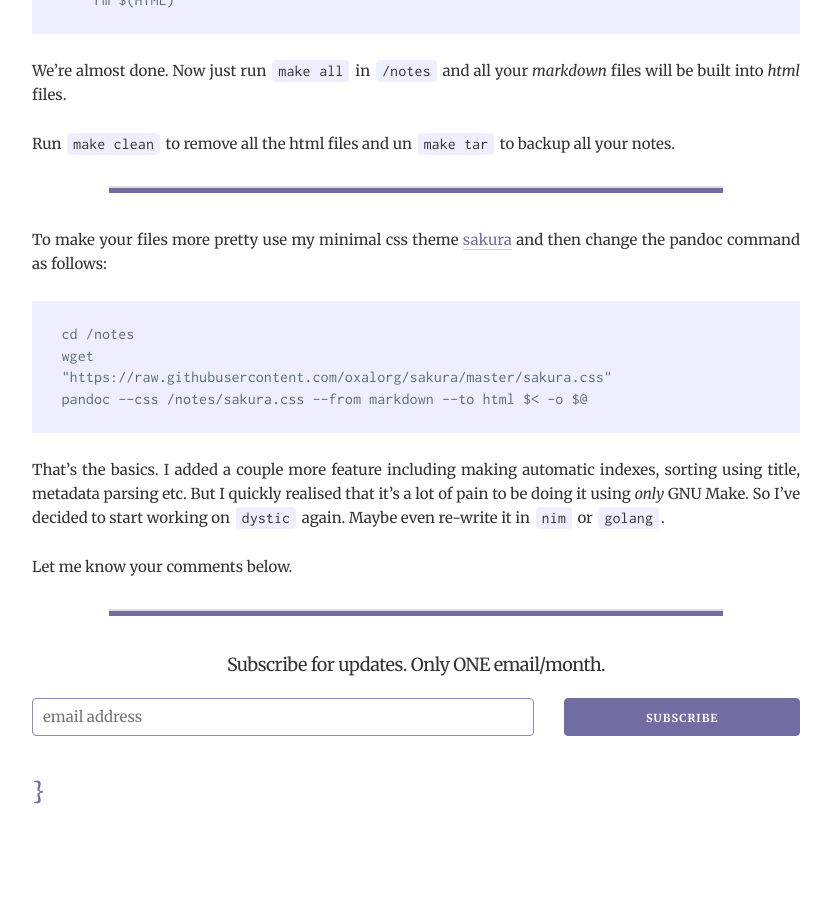
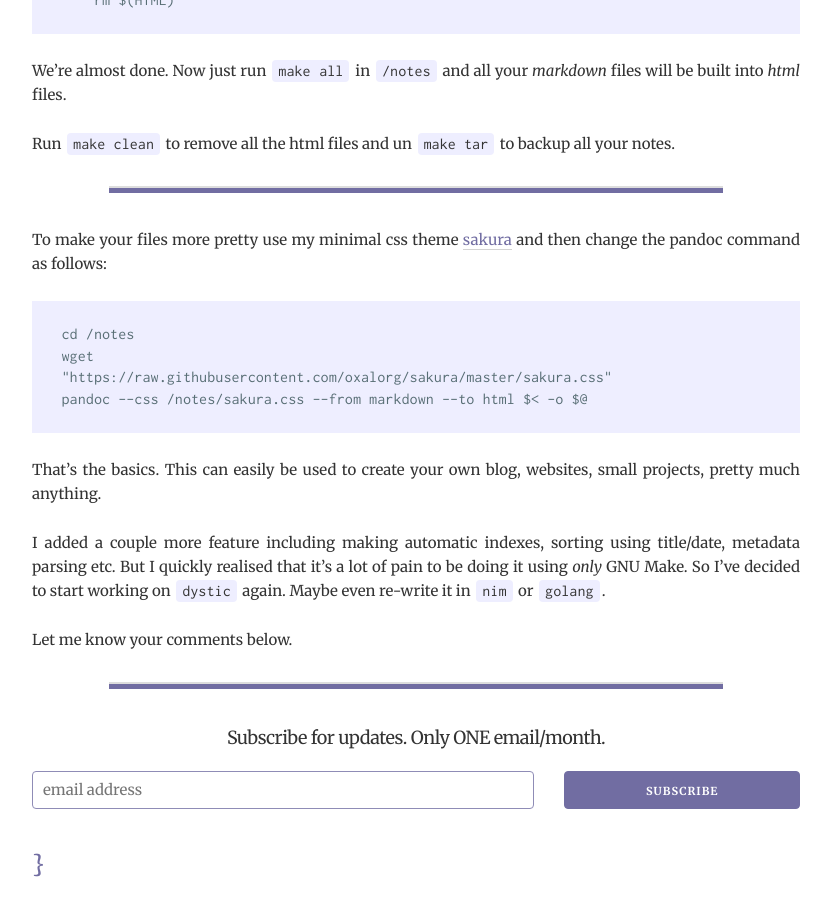
Before and after one commit to Computableverse/computableverse.github.io, a Jekyll site: the page built from _posts/2016-10-28-create-website-using-pandoc-make-file.md, in a window 1280 px wide and 900 px high, scrolled down 1405 px. Shown: the whole window, without its empty margins (224-1055 px from the left). Built offline with Jekyll 4.4.1, drawn with Linux system fonts in a browser that asks for light colours; comment, search, counter and statistics services are not loaded; before the commit the page ends 2232 px from its top, so only the background shows below that.

Commit message:
ghPublish UPDATE: 2016-10-28-create-website-using-pandoc-make-file.md

````diff
--- a/_posts/2016-10-28-create-website-using-pandoc-make-file.md
+++ b/_posts/2016-10-28-create-website-using-pandoc-make-file.md
@@ -79,9 +79,13 @@ wget
 pandoc --css /notes/sakura.css --from markdown --to html $< -o $@
 ```
 
-That's the basics. I added a couple more feature including making automatic
-indexes, sorting using title, metadata parsing etc. But I quickly realised
-that it's a lot of pain to be doing it using *only* GNU Make. So I've decided
-to start working on `dystic` again. Maybe even re-write it in `nim` or `golang`.
+That's the basics. This can easily be used to create your own
+blog, websites, small projects, pretty much anything.
+
+I added a couple more feature including making automatic
+indexes, sorting using title/date, metadata parsing etc. But I
+quickly realised that it's a lot of pain to be doing it using
+*only* GNU Make. So I've decided to start working on `dystic`
+again. Maybe even re-write it in `nim` or `golang`.
 
 Let me know your comments below.
````
